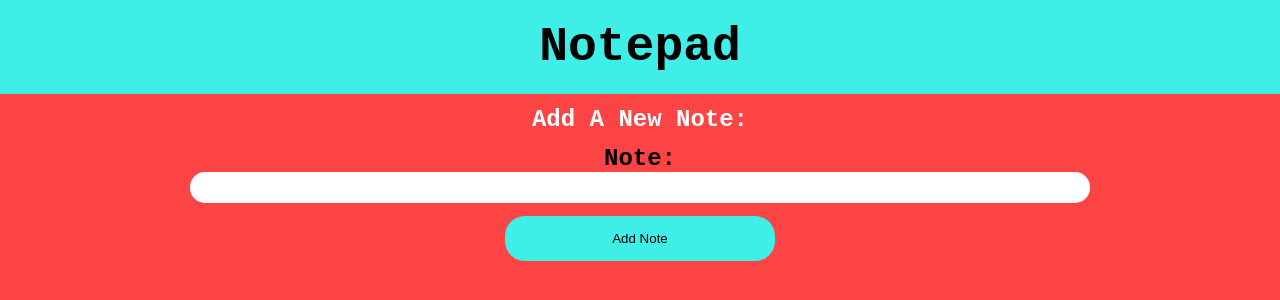
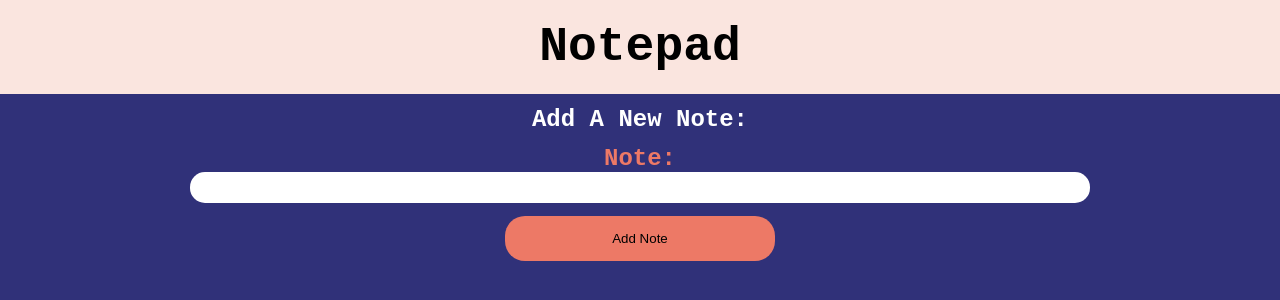
Before and after one commit to Wenderson169/Notepad, a PHP site: page / in a window 1280 px wide. Shown: the top 300 px of the page. Run offline with PHP 8.4, Linux system fonts and the light colour scheme.

Commit message:
Update style.css

```diff
--- a/style/style.css
+++ b/style/style.css
@@ -6,7 +6,7 @@
 
 body {
     font-family: 'Courier New', Courier, monospace;
-    background-color: #FC4445;
+    background-color: #303179;
     overflow-x: hidden;
 }
 
@@ -17,7 +17,7 @@ body {
 }
 
 #container-note {
-    background-color: #FC4445;
+    background-color: #717DFF;
     width: 100%;
     max-width: 900px;
     margin: auto;
@@ -27,7 +27,7 @@ body {
 header {
     text-align: center;
     padding: 20px 0;
-    background-color: #3FEEE6;
+    background-color: #fae5df;
 }
 
 header h1 {
@@ -49,6 +49,7 @@ header h1 {
 }
 
 label {
+    color: #ed7966;
     font-weight: bold;
     font-size: 1.5em;
 }
@@ -59,7 +60,7 @@ label {
     width: 30%;
     border-radius: 20px;
     border: 0;
-    background-color: #3FEEE6;
+    background-color: #ed7966;
 }
 
 .text input[type="text"] {
@@ -77,12 +78,12 @@ label {
 
 #secDiv {
     text-align: center;
-    border: 30px solid #FC4445;
+    border: 30px solid #303179;
     min-height: 200px;
     max-height: 200px;
     float: left;
     width: 50%;
-    background-color: #3FEEE6;
+    background-color: #fae5df;
     border-radius: 10px;
     overflow: hidden;
 }
@@ -90,7 +91,7 @@ label {
 #secDiv input[type="button"] {
     border: 0;
     border-radius: 10px;
-    background-color: #FC4445;
+    background-color: #ed7966;
     font-size: 1em;
     margin: 10px 0;
     width: 40%;
@@ -109,7 +110,7 @@ label {
 }
 
 .modal {
-    background-color: white;
+    background-color: #fae5df;
     width: 80%;
     max-height: 70vh;
     overflow: scroll;
@@ -134,7 +135,7 @@ label {
     padding: 10px 40px;
     font-size: 15px;
     margin-bottom: 20px;
-    background-color: #3FEEE6;
+    background-color: #ed7966;
     border: 0;
 }
 
```
